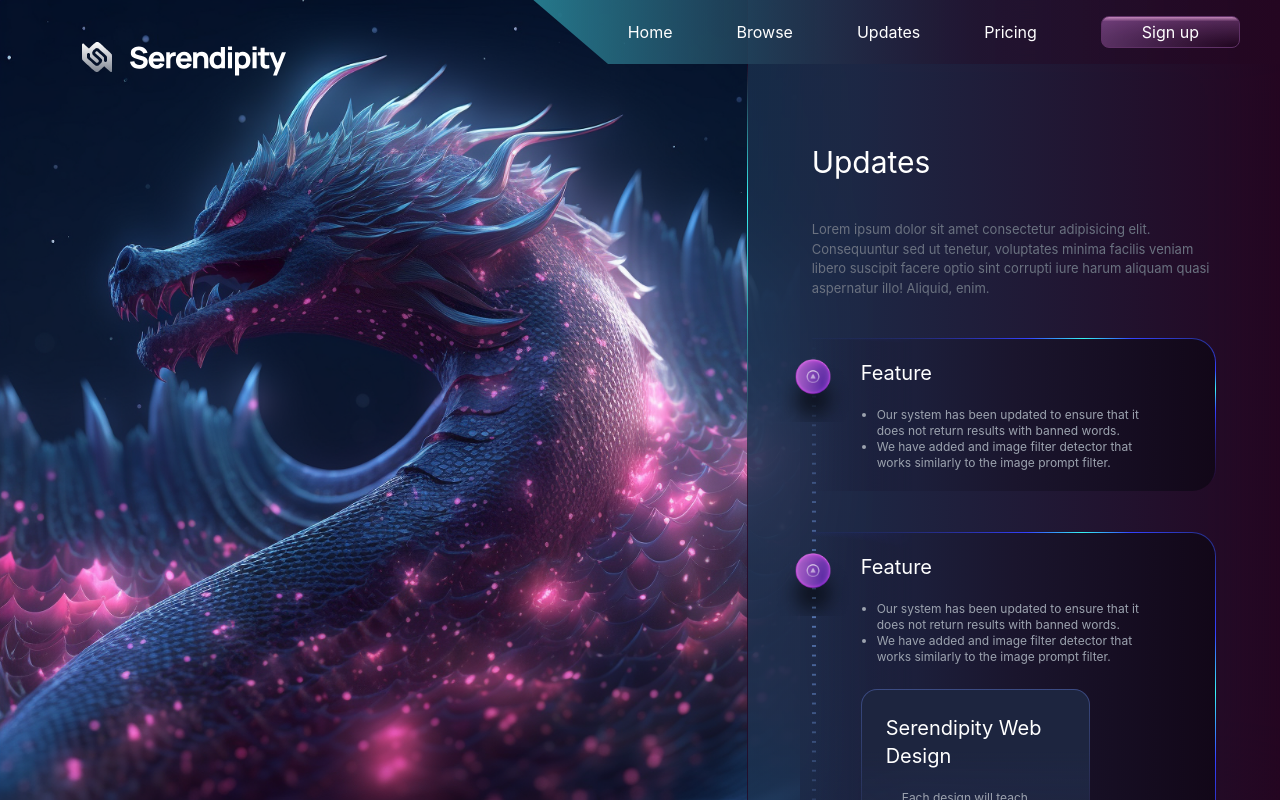
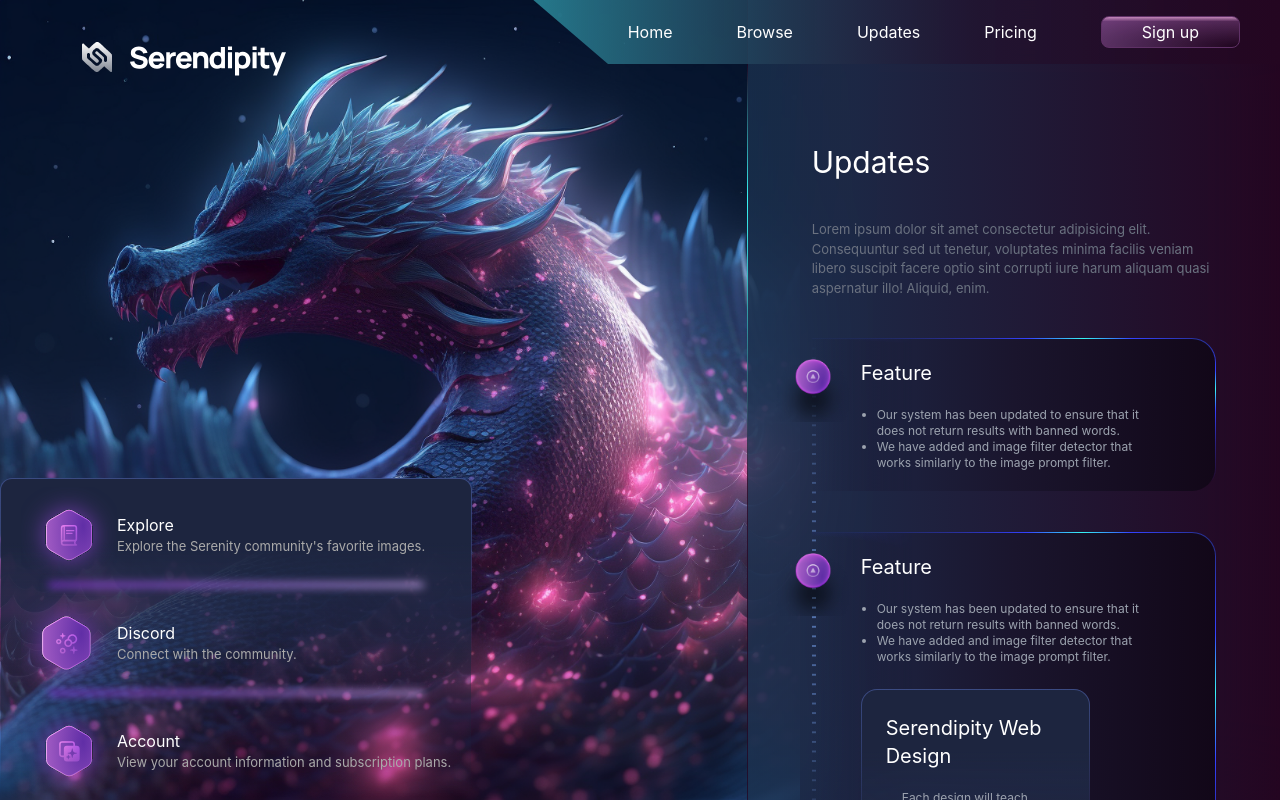
Before and after one commit to Zivic/Frontend-challenge, a React (Vite) app: page / in a window 1280 px wide. Built offline with nearby package versions, Linux system fonts and the light colour scheme.

Commit message:
feat: add float menu Reusing styles from Notification

```diff
--- a/src/App.jsx
+++ b/src/App.jsx
@@ -1,6 +1,7 @@
 
 import Navbar from "./components/layout/Navbar";
 import Sidebar from "./components/layout/Sidebar";
+import FloatMenu from "./components/layout/FloatMenu";
 
 function App() {
   return (
@@ -17,6 +18,7 @@ function App() {
         /> */}
         <Navbar />
         <Sidebar />
+        <FloatMenu />
       </div>
     </>
   );
--- /dev/null
+++ b/src/components/layout/FloatItem.tsx
@@ -0,0 +1,20 @@
+import React from "react";
+
+const FloatItem = (props) => {
+  return (
+    <>
+      <div className=" flex  px-5 mt-2 align-middle">
+      <img className="w-24 h-24 " src={props.imgsrc} alt="book.svg" />
+        <div className="my-auto ">
+        {props.children}
+        </div>
+      </div>
+      {!props.last && <div className=" w-4/5 h-1 rounded-lg mx-auto blur-sm
+       bg-gradient-to-r from-purple-600 to-purple-300
+      ">
+      </div>}
+
+    </>
+  );
+};
+export default FloatItem;
--- /dev/null
+++ b/src/components/layout/FloatMenu.tsx
@@ -0,0 +1,24 @@
+import React from "react";
+import FloatItem from "./FloatItem";
+const FloatMenu = () => {
+  return (
+    <>
+      <div className="fixed bottom-0 left-0  rounded-xl custom-border-notification">
+        <FloatItem imgsrc="/src/assets/book.svg">
+          <h2>Explore</h2>
+          <p>Explore the Serenity community's favorite images.</p>
+        </FloatItem>
+        <FloatItem imgsrc="/src/assets/sparkers.svg">
+          <h2>Discord</h2>
+          <p>Connect with the community.</p>
+        </FloatItem>
+        <FloatItem last="true" imgsrc="/src/assets/square_star.svg">
+          <h2>Account</h2>
+          <p>View your account information and subscription plans.</p>
+        </FloatItem>
+      </div>
+    </>
+  );
+};
+
+export default FloatMenu;
--- a/src/index.css
+++ b/src/index.css
@@ -31,10 +31,13 @@ body {
 }
 
 p {
-  color: gray;
+  color: rgb(170, 170, 170);
   font-size: small;
 }
 
+h2 {
+  color:white;
+}
 .left-point {
   clip-path: polygon(25% 0%, 100% 0%, 100% 100%, 10% 100%, 0 0);
 }
```
